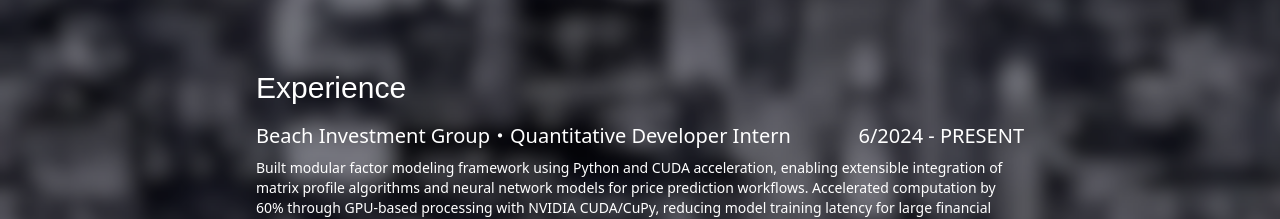
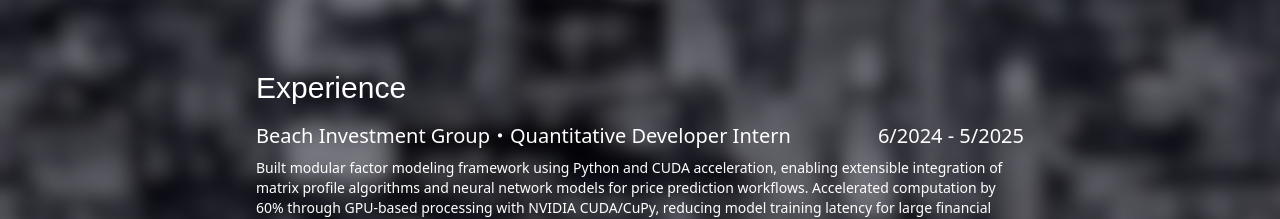
Before and after one commit to yushasama/koishiteru, a Next.js app: page / in a window 1280 px wide. Shown: the part 954-1173 px from the top of the page. Built offline with nearby package versions, Linux system fonts and the light colour scheme; no server answers.

Commit message:
Changed employment

```diff
--- a/app/page.tsx
+++ b/app/page.tsx
@@ -122,7 +122,7 @@ export default function Home() {
 			companyName='Beach Investment Group'
 			role='Quantitative Developer Intern'
 			startDate='6/2024'
-			endDate='PRESENT'
+			endDate='5/2025'
 			details={
 					<>
 					Built modular factor modeling framework using Python and CUDA acceleration, enabling extensible integration of matrix profile algorithms and neural network models for price prediction workflows.
```
